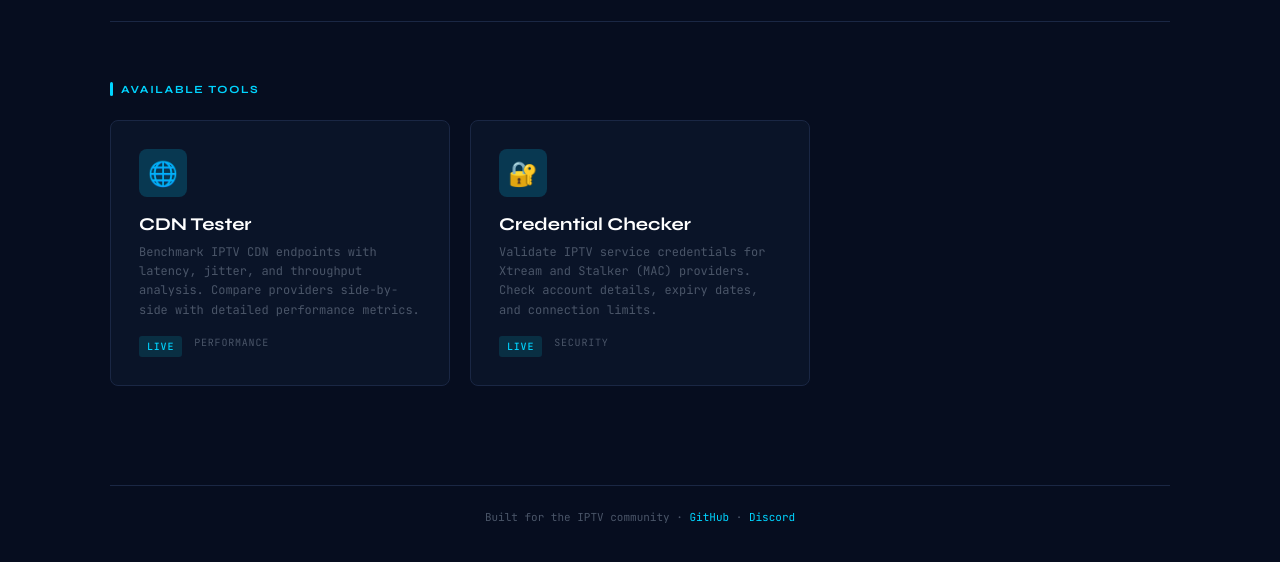
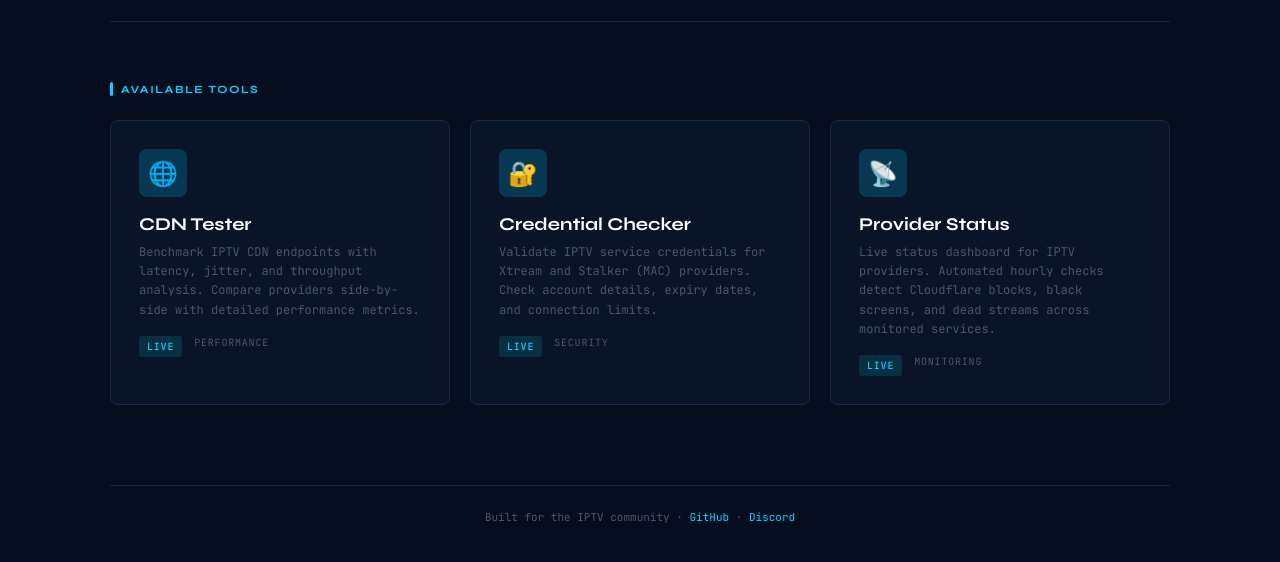
Before and after one commit to cage47/IPTV_CDN_Tester, a website: page index.html in a window 1280 px wide. Shown: the part 196-758 px from the top of the page. Drawn offline with Linux system fonts and the light colour scheme.

Commit message:
Update index.html

```diff
--- a/index.html
+++ b/index.html
@@ -207,6 +207,20 @@
             <span class="tool-tag">Security</span>
           </div>
         </a>
+
+        <!-- Provider Status -->
+        <a href="/provider-status/" class="tool-card">
+          <div class="tool-icon">📡</div>
+          <div class="tool-title">Provider Status</div>
+          <div class="tool-desc">
+            Live status dashboard for IPTV providers. Automated hourly checks detect
+            Cloudflare blocks, black screens, and dead streams across monitored services.
+          </div>
+          <div class="tool-meta">
+            <span class="tool-status status-live">Live</span>
+            <span class="tool-tag">Monitoring</span>
+          </div>
+        </a>
       </div>
     </main>
 
```
